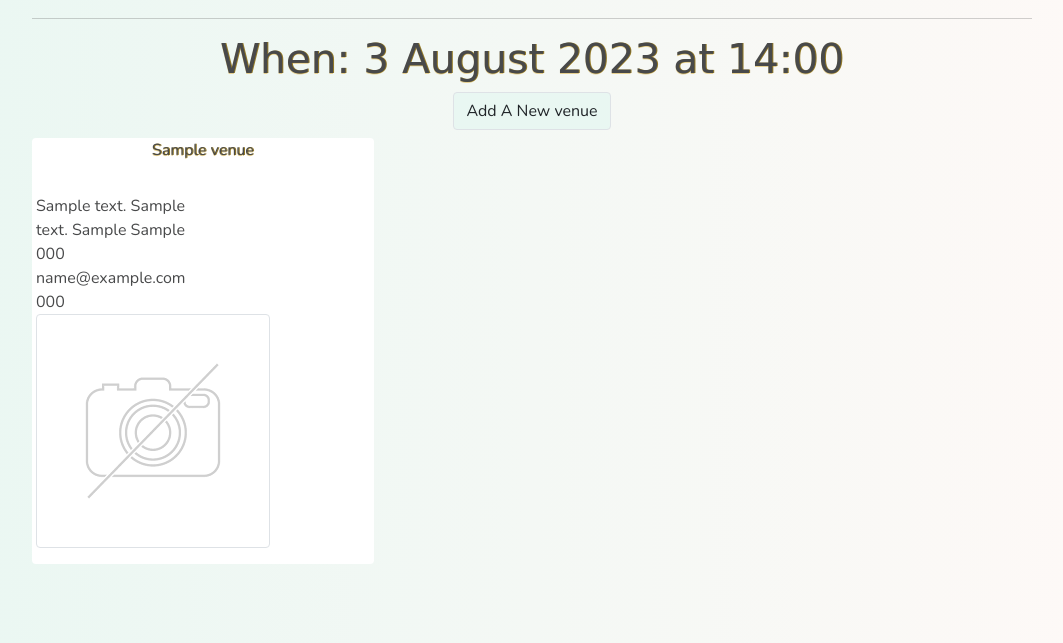
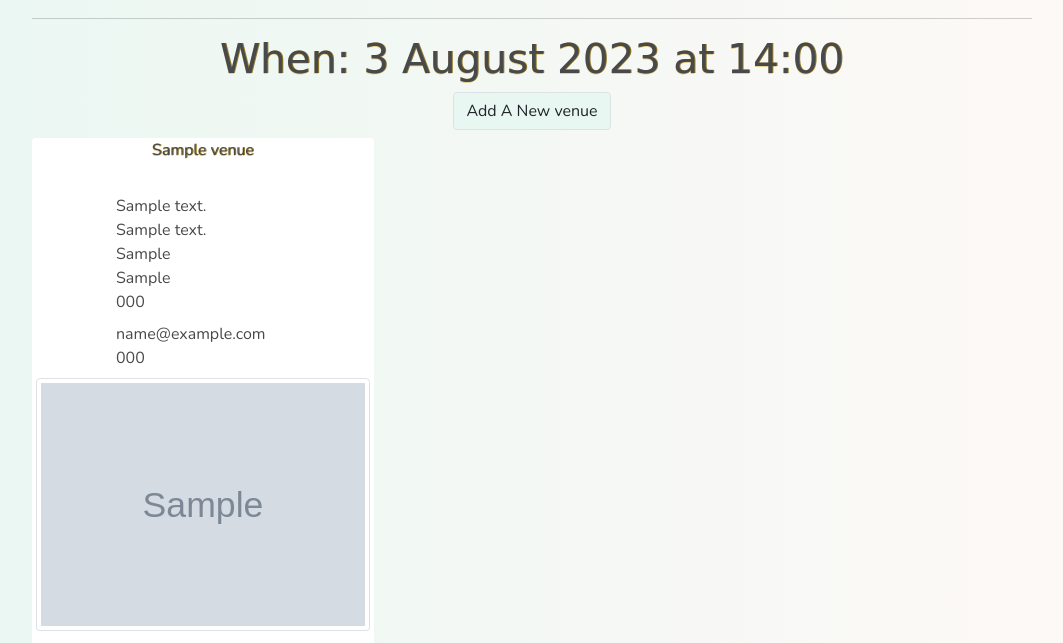
Before and after one commit to SiobhanBaines/Ciara-and-Sams-Big-Day, a Django app: page /venues/ in a window 1280 px wide. Shown: the part 157-800 px from the top of the page, without its empty margins (108-1171 px from the left). Run offline with Django 3.2, Linux system fonts and the light colour scheme; a user stored in the database is signed in; tables that the repository leaves empty hold one stand-in row (values such as "Sample post"); grey boxes marked "Sample" are stand-in pictures; some libraries are stand-ins or nearby versions; some web fonts are replaced.

Commit message:
Complete venue cards

```diff
--- a/static/css/base.css
+++ b/static/css/base.css
@@ -219,7 +219,14 @@ footer li {
     cursor: pointer;
 }
 
-
+p.venue-address {
+    margin-bottom: 0rem;
+    margin-left: 5rem;
+}
+.image-container.venue {
+    justify-content: center;
+    margin-left: 0;
+}
 
 /* -------------------------------- Media Queries */
 
--- a/venues/templates/venues/venues.html
+++ b/venues/templates/venues/venues.html
@@ -46,33 +46,35 @@
             <div class="col-sm-12 col-md-6">
                 <div class="card h-100 border-0">
                     <p class="text-center cursive-text-color"> {{ venue.name }}</p>
-                    <div class="row">
+                    <div class="row justify-content-center">
                         <div class="card-body">
-                            <div class="col-sm-12 col-md-6 pl-3">
-                                {{ venue.address_line_1 }}
-                                {{ venue.address_line_2 }}
-                                {{ venue.city }}
-                                {{ venue.county }}
-                                {{ venue.postcode }}
-                                {{ venue.email }}
-                                {{ venue.phone_number }}
+                            <div class="col mb-2">
+                                <p class="venue-address">{{ venue.address_line_1 }}</p>
+                                <p class="venue-address">{{ venue.address_line_2 }}</p>
+                                <p class="venue-address">{{ venue.city }}</p>
+                                <p class="venue-address">{{ venue.county }}</p>
+                                <p class="venue-address">{{ venue.postcode }}</p>
+                                <p class="venue-address mt-2">{{ venue.email }}</p>
+                                <p class="venue-address">{{ venue.phone_number }}</p>
                             </div>
-                            <div class="col-sm-12 col-md-6 pr-2">
-                                {% if gift.image %}
+                            <div class="col">
+                                <div class="image-container venue">
+                                {% if venue.image %}
                                 <a href="{{ venue.venue_url }}">
-                                    <img class="card-img-right img-fluid img-thumbnail" src="/media/{{ venue.image }}"
+                                    <img class="card-img-bottom img-fluid img-thumbnail" src="/media/{{ venue.image }}"
                                         alt="{{ venue.name }}">
                                 </a>
                                 {% else %}
                                 <a href="{{ venue.venue_url }}">
-                                    <img class="card-img-right img-fluid img-thumbnail" src="{{ MEDIA_URL }}noimage.png"
+                                    <img class="card-img-bottom img-fluid img-thumbnail" src="{{ MEDIA_URL }}noimage.png"
                                         alt="{{ venue.name }}">
                                 </a>
                                 {% endif %}
+                                </div>
                             </div>
                         </div>
                         <div class="row">
-                            <div class="col-sm12">
+                            <div class="col">
 
                             </div>
                         </div>
```
